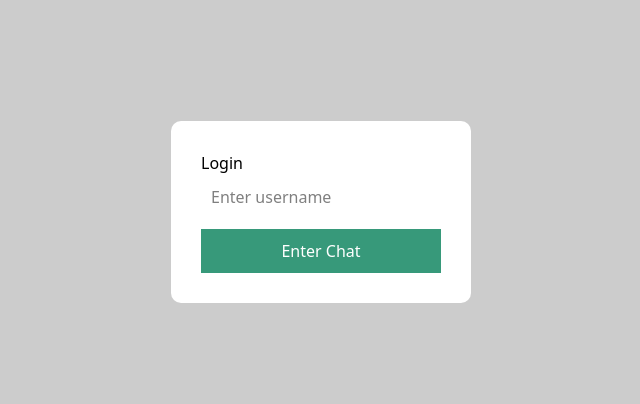
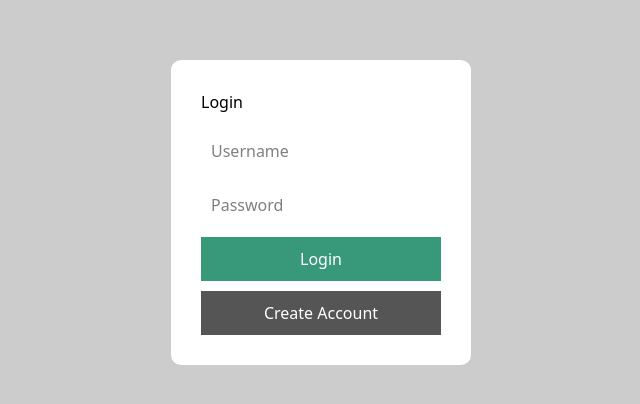
Before and after one commit to HarrySpurle/Messaging-App-Project, a Next.js app: page /login in a window 1280 px wide. Shown: the part 188-592 px from the top of the page, without its empty margins (319-959 px from the left). Built offline with nearby package versions, Linux system fonts and the light colour scheme.

Commit message:
Password protected login

```diff
--- a/app/login/page.js
+++ b/app/login/page.js
@@ -5,16 +5,64 @@ import { useRouter } from "next/navigation";
 
 export default function LoginPage() {
   const [username, setUsername] = useState("");
+  const [password, setPassword] = useState("");
   const router = useRouter();
 
-  const handleLogin = () => {
-    if (!username.trim()) return;
+  const handleLogin = async () => {
+    if (!username || !password) {
+      alert("Enter username and password");
+      return;
+    }
 
-    // Save username locally (simple auth for now)
-    localStorage.setItem("username", username);
+    try {
+      const res = await fetch("/api/login", {
+        method: "POST",
+        headers: {
+          "Content-Type": "application/json",
+        },
+        body: JSON.stringify({ username, password }),
+      });
 
-    // Redirect to chat
-    router.push("/");
+      const data = await res.json();
+
+      if (data.success) {
+        localStorage.setItem("username", username);
+        router.push("/");
+      } else {
+        alert(data.error || "Login failed");
+      }
+    } catch (err) {
+      console.error(err);
+      alert("Server error");
+    }
+  };
+
+  const handleSignup = async () => {
+    if (!username || !password) {
+      alert("Enter username and password");
+      return;
+    }
+
+    try {
+      const res = await fetch("/api/signup", {
+        method: "POST",
+        headers: {
+          "Content-Type": "application/json",
+        },
+        body: JSON.stringify({ username, password }),
+      });
+
+      const data = await res.json();
+
+      if (data.success) {
+        alert("Account created! You can now log in.");
+      } else {
+        alert(data.error);
+      }
+    } catch (err) {
+      console.error(err);
+      alert("Server error");
+    }
   };
 
   return (
@@ -35,12 +83,24 @@ export default function LoginPage() {
           width: 300,
         }}
       >
-        <h2>Login</h2>
+        <h2 style={{ marginBottom: 15 }}>Login</h2>
 
         <input
-          placeholder="Enter username"
+          placeholder="Username"
           value={username}
           onChange={(e) => setUsername(e.target.value)}
+          style={{
+            width: "100%",
+            padding: 10,
+            marginBottom: 10,
+          }}
+        />
+
+        <input
+          type="password"
+          placeholder="Password"
+          value={password}
+          onChange={(e) => setPassword(e.target.value)}
           style={{
             width: "100%",
             padding: 10,
@@ -57,9 +117,24 @@ export default function LoginPage() {
             color: "#fff",
             border: "none",
             cursor: "pointer",
+            marginBottom: 10,
           }}
         >
-          Enter Chat
+          Login
+        </button>
+
+        <button
+          onClick={handleSignup}
+          style={{
+            width: "100%",
+            padding: 10,
+            background: "#555",
+            color: "#fff",
+            border: "none",
+            cursor: "pointer",
+          }}
+        >
+          Create Account
         </button>
       </div>
     </div>
--- a/app/page.js
+++ b/app/page.js
@@ -5,39 +5,34 @@ import { useRouter } from "next/navigation";
 
 export default function Home() {
   const [socket, setSocket] = useState(null);
-  const [username, setUsername] = useState("");
+  const [username, setUsername] = useState(null);
   const [message, setMessage] = useState("");
   const [messages, setMessages] = useState([]);
-  const [loading, setLoading] = useState(true);
 
   const messagesEndRef = useRef(null);
   const router = useRouter();
 
-  // 🔐 Auth check
   useEffect(() => {
     const savedUsername = localStorage.getItem("username");
 
     if (!savedUsername) {
-      router.push("/login");
+      router.replace("/login");
     } else {
       setUsername(savedUsername);
-      setLoading(false);
     }
   }, [router]);
 
-  // 🚪 Logout
   const handleLogout = () => {
     localStorage.removeItem("username");
-    router.push("/login");
+    router.replace("/login");
   };
 
-  // 🔌 WebSocket
   useEffect(() => {
-    if (loading) return;
+    if (!username) return;
 
     const ws = new WebSocket("ws://localhost:3000/ws");
 
-    ws.onopen = () => console.log("Connected to WebSocket server");
+    ws.onopen = () => console.log("Connected to WebSocket");
 
     ws.onmessage = (event) => {
       const data = JSON.parse(event.data);
@@ -56,16 +51,14 @@ export default function Home() {
     setSocket(ws);
 
     return () => ws.close();
-  }, [loading]);
+  }, [username]);
 
-  // 📜 Auto scroll
   useEffect(() => {
     messagesEndRef.current?.scrollIntoView({ behavior: "smooth" });
   }, [messages]);
 
-  // 📩 Send message
   const sendMessage = () => {
-    if (!socket || !username.trim() || !message.trim()) return;
+    if (!socket || !username || !message.trim()) return;
 
     const payload = {
       type: "chat_message",
@@ -78,7 +71,7 @@ export default function Home() {
     setMessage("");
   };
 
-  if (loading) return null;
+  if (username === null) return null;
 
   return (
     <div
@@ -91,7 +84,6 @@ export default function Home() {
         flexDirection: "column",
       }}
     >
-      {/* 🔝 HEADER */}
       <div
         style={{
           padding: 10,
@@ -117,16 +109,12 @@ export default function Home() {
             cursor: "pointer",
             fontWeight: "bold",
             fontSize: 13,
-            transition: "0.2s",
           }}
-          onMouseOver={(e) => (e.currentTarget.style.opacity = 0.85)}
-          onMouseOut={(e) => (e.currentTarget.style.opacity = 1)}
         >
           Logout
         </button>
       </div>
 
-      {/* 💬 MESSAGES */}
       <div
         style={{
           flex: 1,
@@ -202,7 +190,6 @@ export default function Home() {
         <div ref={messagesEndRef} />
       </div>
 
-      {/* ✍️ INPUT */}
       <div style={{ padding: 10, backgroundColor: "#ccc" }}>
         <div
           style={{
--- a/server.js
+++ b/server.js
@@ -8,11 +8,11 @@ const dev = process.env.NODE_ENV !== "production";
 const app = next({ dev });
 const handle = app.getRequestHandler();
 
-// 🔌 MongoDB setup
 const uri = process.env.MONGODB_URI;
 const client = new MongoClient(uri);
 
 let messagesCollection;
+let usersCollection;
 
 app.prepare().then(async () => {
   await client.connect();
@@ -20,8 +20,70 @@ app.prepare().then(async () => {
 
   const db = client.db("chat_app");
   messagesCollection = db.collection("messages");
+  usersCollection = db.collection("users");
 
-  const server = createServer((req, res) => handle(req, res));
+  const server = createServer((req, res) => {
+    if (req.url === "/api/login" && req.method === "POST") {
+      let body = "";
+
+      req.on("data", (chunk) => {
+        body += chunk;
+      });
+
+      req.on("end", async () => {
+        const { username, password } = JSON.parse(body);
+
+        const user = await usersCollection.findOne({ username });
+
+        if (!user) {
+          res.writeHead(401, { "Content-Type": "application/json" });
+          return res.end(JSON.stringify({ error: "User not found" }));
+        }
+
+        if (user.password !== password) {
+          res.writeHead(401, { "Content-Type": "application/json" });
+          return res.end(JSON.stringify({ error: "Wrong password" }));
+        }
+
+        res.writeHead(200, { "Content-Type": "application/json" });
+        res.end(JSON.stringify({ success: true }));
+      });
+
+      return;
+    }
+
+    if (req.url === "/api/signup" && req.method === "POST") {
+      let body = "";
+
+      req.on("data", (chunk) => {
+        body += chunk;
+      });
+
+      req.on("end", async () => {
+        const { username, password } = JSON.parse(body);
+
+        const existing = await usersCollection.findOne({ username });
+
+        if (existing) {
+          res.writeHead(400, { "Content-Type": "application/json" });
+          return res.end(JSON.stringify({ error: "User already exists" }));
+        }
+
+        await usersCollection.insertOne({
+          username,
+          password, // plaintext for arty to encrypt
+        });
+
+        res.writeHead(200, { "Content-Type": "application/json" });
+        res.end(JSON.stringify({ success: true }));
+      });
+
+      return;
+    }
+
+    handle(req, res);
+  });
+
   const wss = new WebSocket.Server({ noServer: true, path: "/ws" });
 
   server.on("upgrade", (request, socket, head) => {
@@ -55,7 +117,7 @@ app.prepare().then(async () => {
           msg instanceof Buffer ? msg.toString("utf-8") : msg;
         messageObj = JSON.parse(jsonString);
       } catch (err) {
-        console.error("Failed to parse message:", err);
+        console.error("Invalid message:", err);
         return;
       }
 
@@ -67,16 +129,15 @@ app.prepare().then(async () => {
         console.error("DB save error:", err);
       }
 
-      const broadcastData = JSON.stringify(messageObj);
+      const data = JSON.stringify(messageObj);
       wss.clients.forEach((client) => {
         if (client.readyState === WebSocket.OPEN) {
-          client.send(broadcastData);
+          client.send(data);
         }
       });
     });
 
     ws.on("close", () => console.log("Client disconnected"));
-
     ws.on("error", (err) =>
       console.warn("WebSocket error:", err.message)
     );
```
